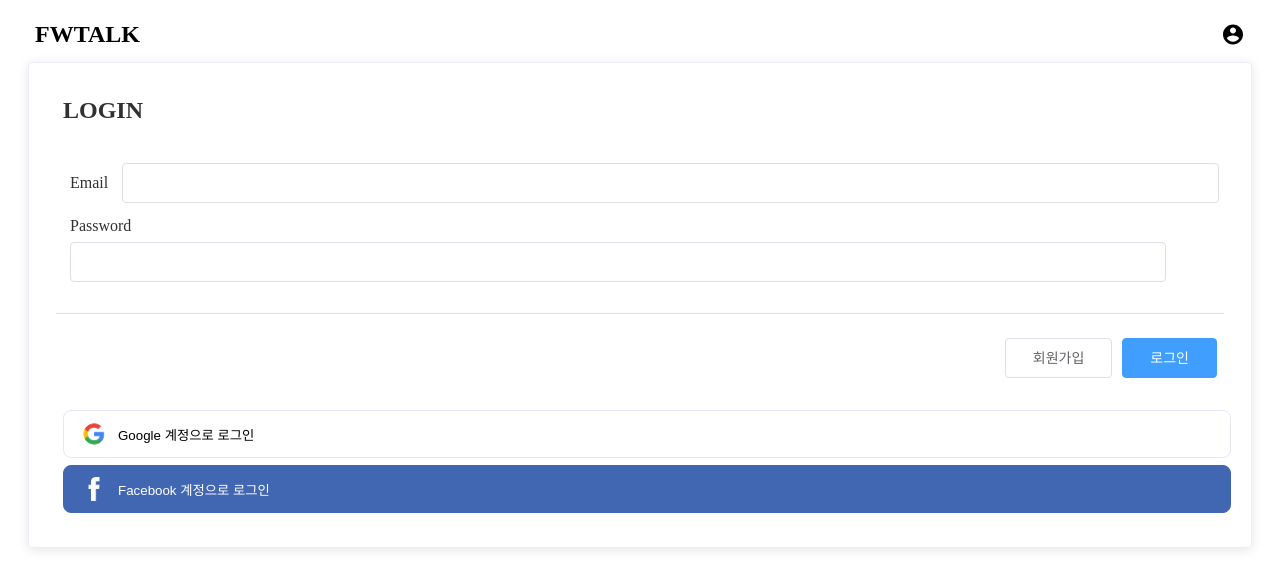
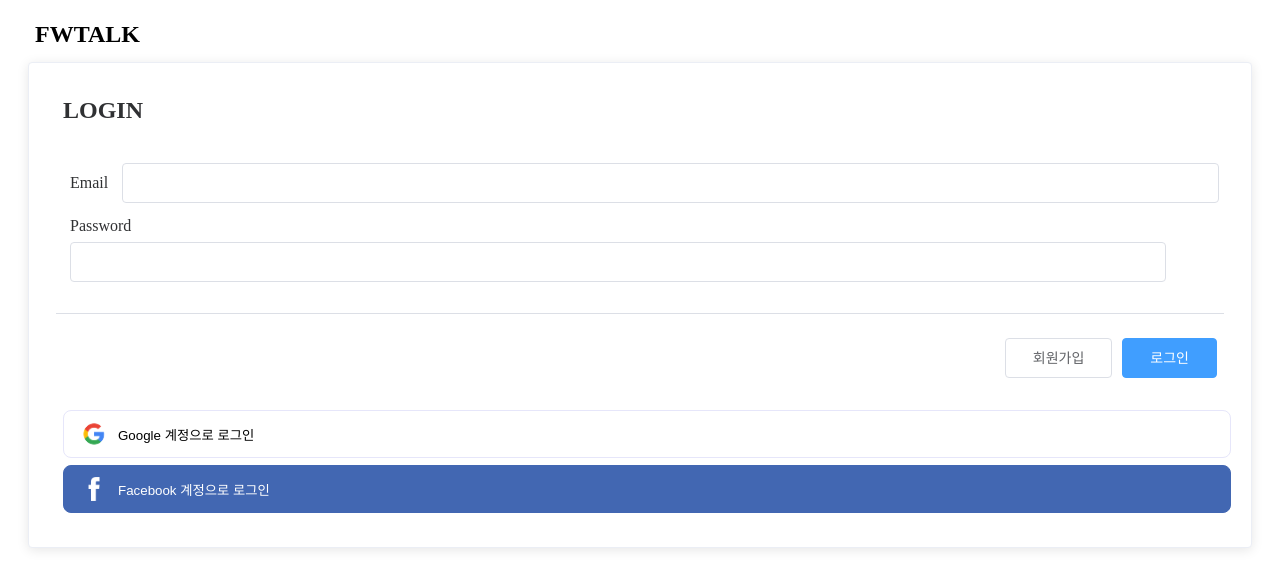
Before and after one commit to c10q/vue_cli, a Vue app: page /signIn in a window 1280 px wide. Shown: the top 588 px of the page. Built offline with nearby package versions, Linux system fonts and the light colour scheme; no server answers.

Commit message:
계정 정보 인증 필요한 화면에만 적용

```diff
--- a/src/components/TopNav.vue
+++ b/src/components/TopNav.vue
@@ -1,7 +1,7 @@
 <template>
   <div class="top-nav">
     <h2>FWTALK</h2>
-    <img src="../assets/account_circle_black_24dp.svg" alt="account" @click="showModal = true">
+    <img v-if="$route.meta.requireAuth" src="../assets/account_circle_black_24dp.svg" alt="account" @click="showModal = true">
     <modal v-if="showModal" @close="showModal = false">
       <!--
         you can use custom content here to overwrite
```
